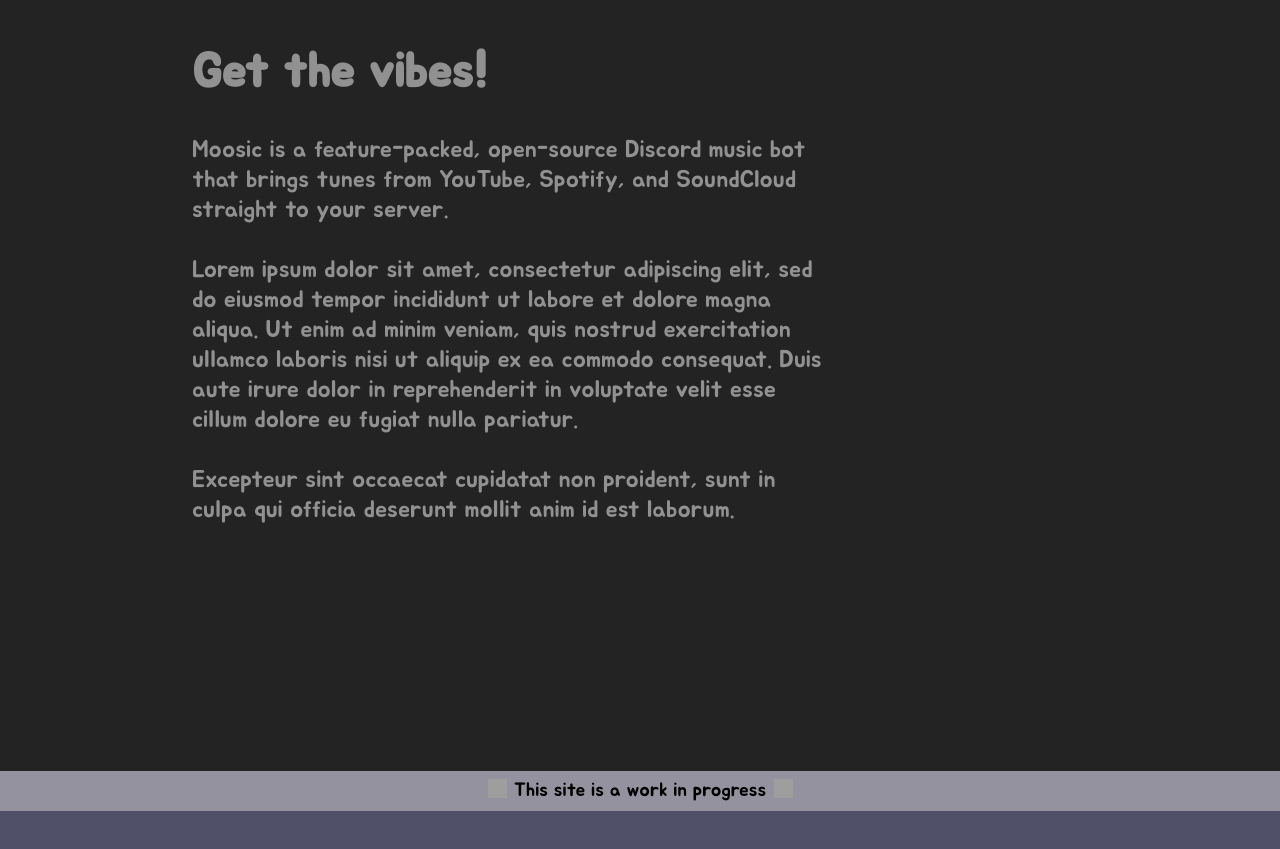
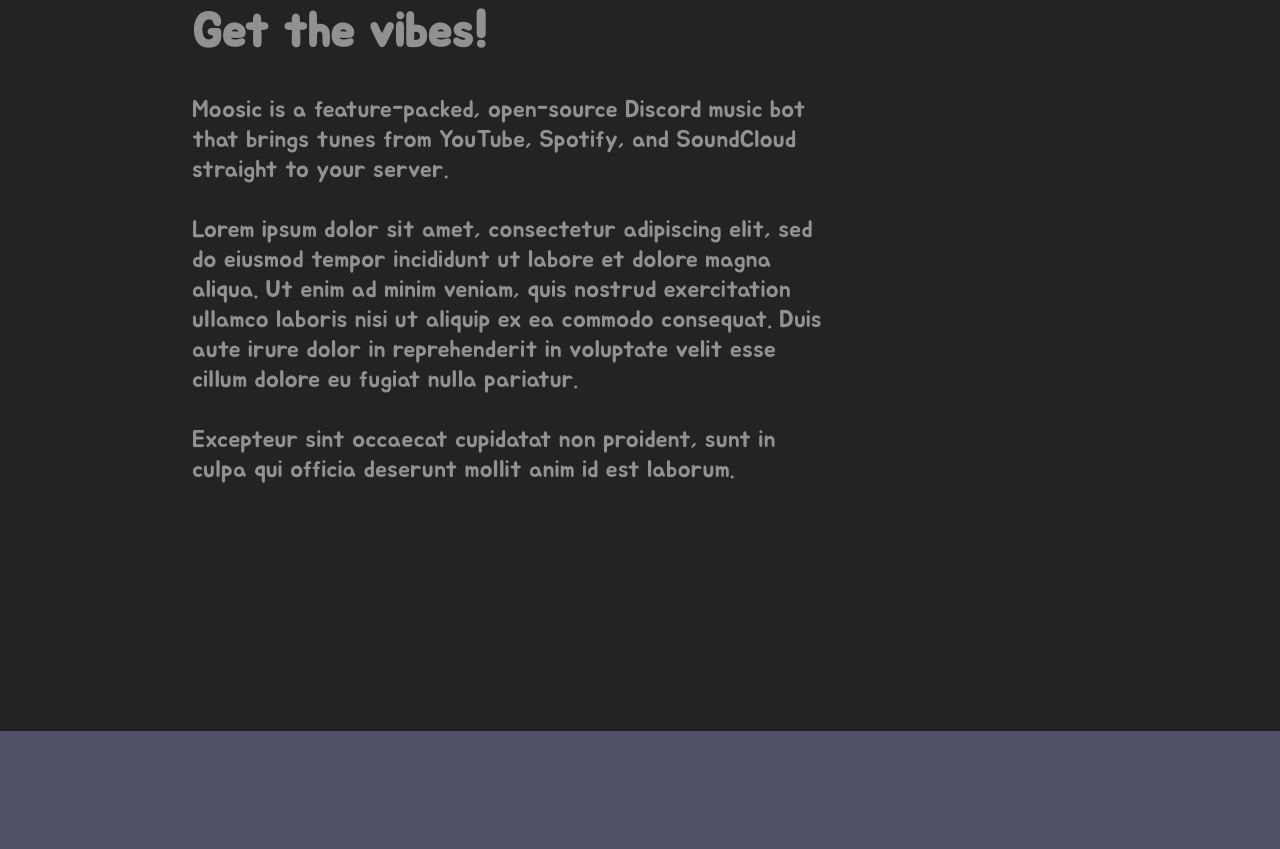
Before and after one commit to JoseBritto/MoosicWebsite, a plain HTML site: page index.html in a window 1280 px wide. Shown: the part 901-1750 px from the top of the page. Drawn offline with Linux system fonts and the light colour scheme; grey boxes are pictures that could not be loaded.

Commit message:
Only one wip banner is needed

```diff
--- a/index.html
+++ b/index.html
@@ -23,11 +23,13 @@
     </div>
 </section>
 
+<!--
 <section class="wip">
     <div class="content">
         <p> <i class="twa twa-construction"></i> This site is a work in progress  <i class="twa twa-construction"></i></p>
     </div>
 </section>
+-->
 
 
 <section id="summary">
@@ -45,11 +47,11 @@
     </div>
 </section>
 
-<section class="wip">
+<!--<section class="wip">
     <div class="content">
         <p> <i class="twa twa-construction"></i> This site is a work in progress  <i class="twa twa-construction"></i></p>
     </div>
-</section>
+</section>-->
 
 <section id="open-source">
    <div class="content">
```
